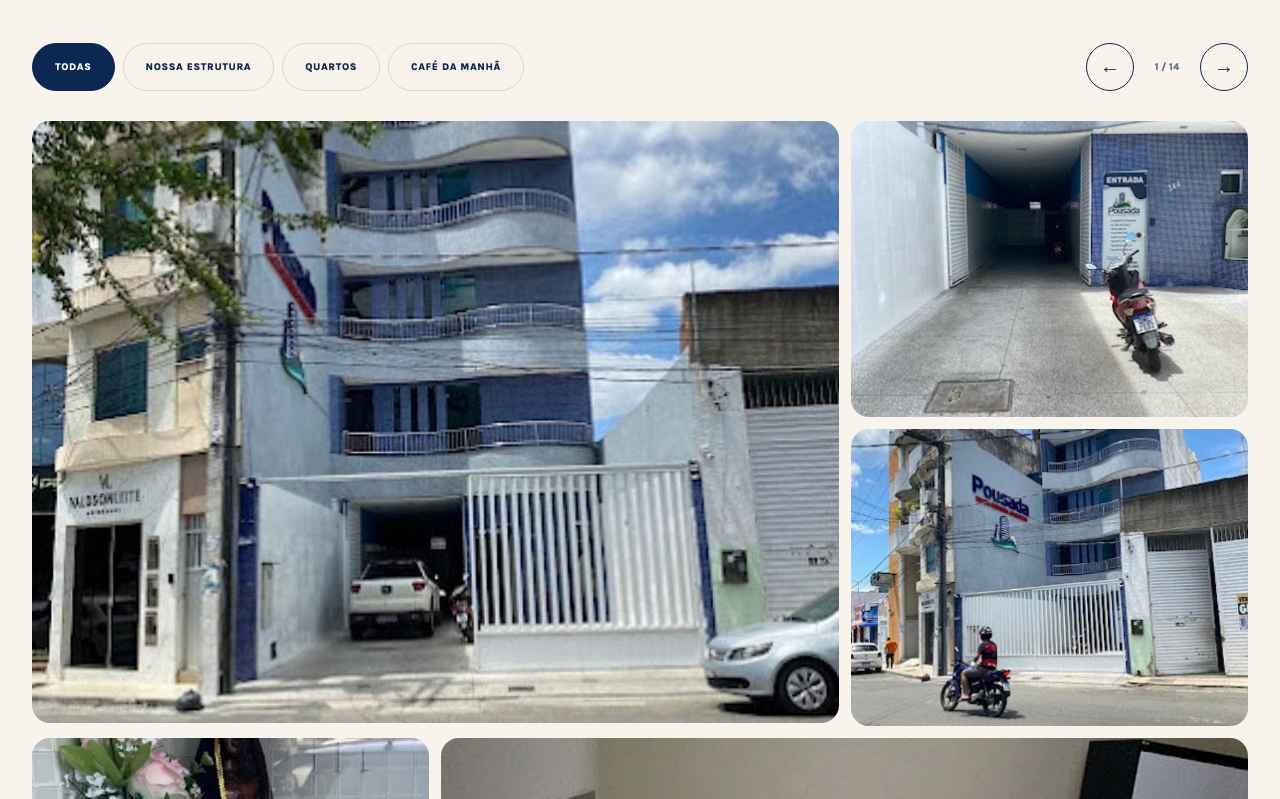
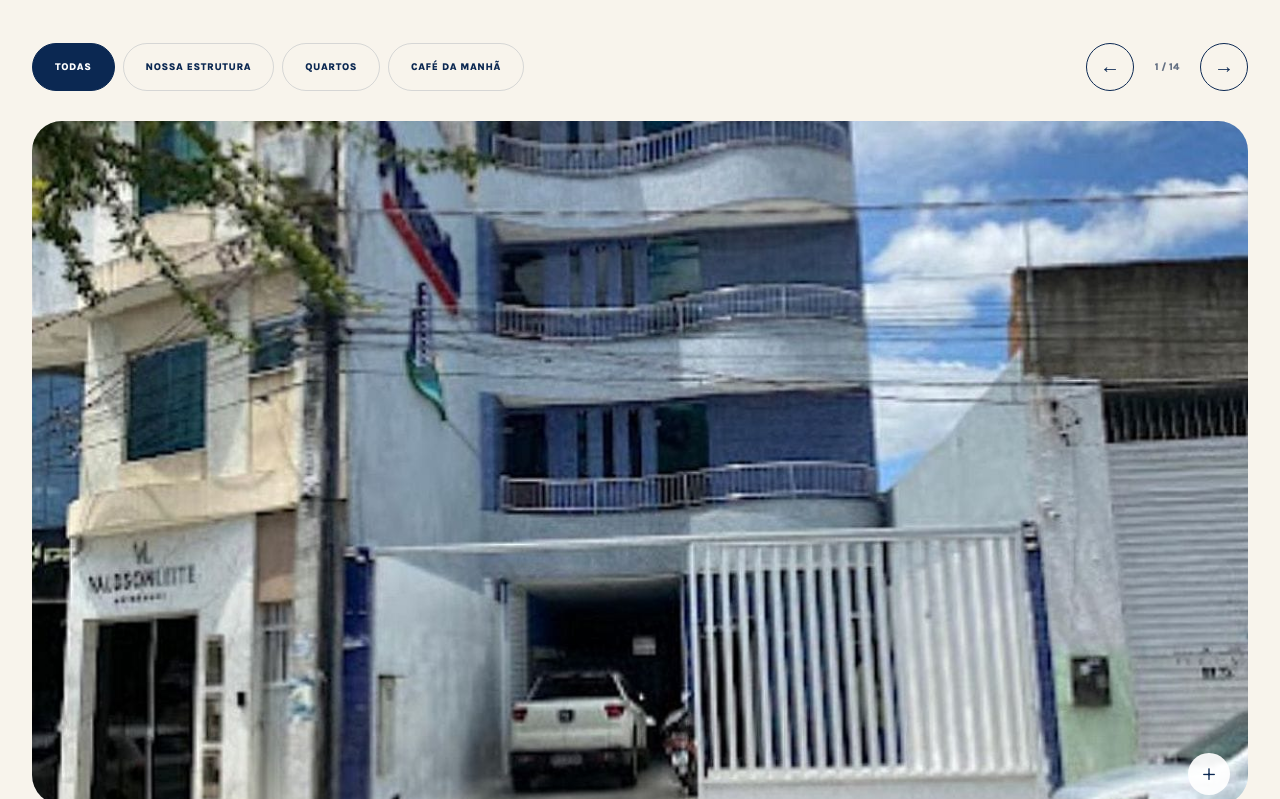
Before and after one commit to afilhomarcusa-eng/SITESMARCUS, a Next.js app in the folder clientes/pousada-nossa-senhora-aparecida/site/: page / in a window 1280 px wide. Shown: the part 2981-3780 px from the top of the page. Built offline with nearby package versions, Linux system fonts and the light colour scheme.

Commit message:
fix: transforma galeria em slideshow de uma foto

```diff
--- a/clientes/pousada-nossa-senhora-aparecida/site/components/pousada-site.tsx
+++ b/clientes/pousada-nossa-senhora-aparecida/site/components/pousada-site.tsx
@@ -93,7 +93,7 @@ export function PousadaSite() {
   const [selectedPhoto, setSelectedPhoto] = useState<number | null>(null);
 
   const visibleGallery = gallery.filter((photo) => galleryFilter === "todas" || photo.category === galleryFilter);
-  const galleryWindow = Array.from({ length: Math.min(6, visibleGallery.length) }, (_, offset) => visibleGallery[(galleryStart + offset) % visibleGallery.length]);
+  const currentGalleryPhoto = visibleGallery[galleryStart % visibleGallery.length];
 
   const showPreviousPhoto = () => setSelectedPhoto((current) => current === null ? null : (current - 1 + visibleGallery.length) % visibleGallery.length);
   const showNextPhoto = () => setSelectedPhoto((current) => current === null ? null : (current + 1) % visibleGallery.length);
@@ -223,19 +223,19 @@ export function PousadaSite() {
             <div className="gallery-filters" role="group" aria-label="Filtrar fotos">
               {galleryFilters.map((filter) => <button key={filter.id} className={galleryFilter === filter.id ? "is-active" : ""} type="button" onClick={() => { setGalleryFilter(filter.id); setGalleryStart(0); setSelectedPhoto(null); }} aria-pressed={galleryFilter === filter.id}>{filter.label}</button>)}
             </div>
-            {visibleGallery.length > 6 && <div className="gallery-navigation" aria-label="Navegar pelas fotos">
+            {visibleGallery.length > 1 && <div className="gallery-navigation" aria-label="Navegar pelas fotos">
               <button type="button" onClick={showPreviousGallery} aria-label="Mostrar fotos anteriores">←</button>
               <span>{galleryStart + 1} / {visibleGallery.length}</span>
               <button type="button" onClick={showNextGallery} aria-label="Mostrar próximas fotos">→</button>
             </div>}
           </div>
           <div className="gallery-grid" data-reveal>
-            {galleryWindow.map((photo) => (
-              <button className={photo.featured ? "gallery-photo gallery-photo--featured" : "gallery-photo"} type="button" key={photo.src} onClick={() => setSelectedPhoto(visibleGallery.findIndex((item) => item.src === photo.src))} aria-label={`Ampliar: ${photo.alt}`}>
-                <Image src={photo.src} alt={photo.alt} fill quality={95} sizes="(max-width: 650px) 100vw, (max-width: 1000px) 50vw, 33vw" />
+            {currentGalleryPhoto && (
+              <button className="gallery-photo gallery-photo--single" type="button" key={currentGalleryPhoto.src} onClick={() => setSelectedPhoto(galleryStart % visibleGallery.length)} aria-label={`Ampliar: ${currentGalleryPhoto.alt}`}>
+                <Image src={currentGalleryPhoto.src} alt={currentGalleryPhoto.alt} fill quality={95} sizes="(max-width: 800px) 100vw, 1220px" />
                 <span aria-hidden="true">+</span>
               </button>
-            ))}
+            )}
           </div>
         </div>
       </section>
```
Also changed, not shown: clientes/pousada-nossa-senhora-aparecida/site/app/site.css.
